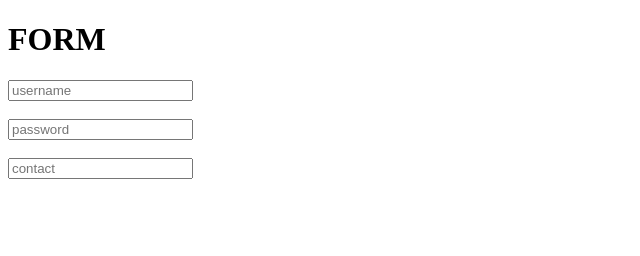
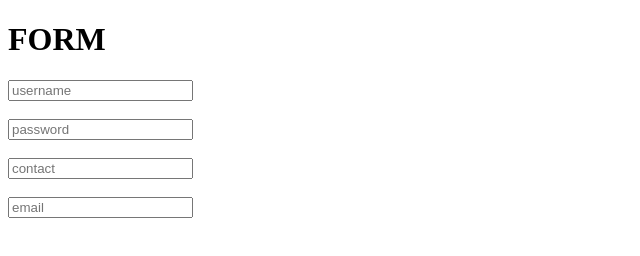
Before and after one commit to shaiqfaraz/firstproject, a plain HTML site: page index.html in a window 1280 px wide. Shown: the whole page, without its empty margins (0-640 px from the left). Drawn offline with Linux system fonts and the light colour scheme.

Commit message:
Initial commit

```diff
--- a/index.html
+++ b/index.html
@@ -15,6 +15,8 @@
         <input type="text" id="pword" placeholder="password">
         <br><br>
         <input type="text" id="cont" placeholder="contact">
+        <br><br>
+        <input type="text" id="em" placeholder="email">
     </div>
 
 </body>
```
